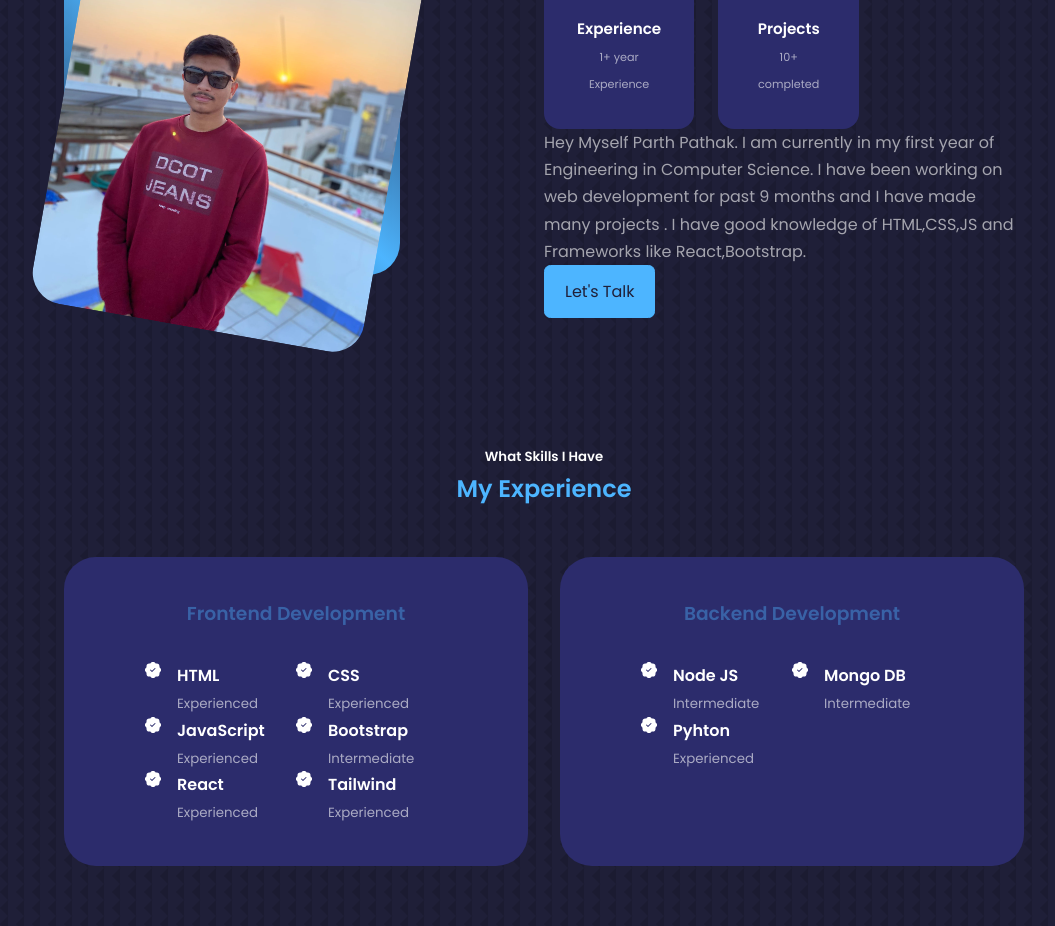
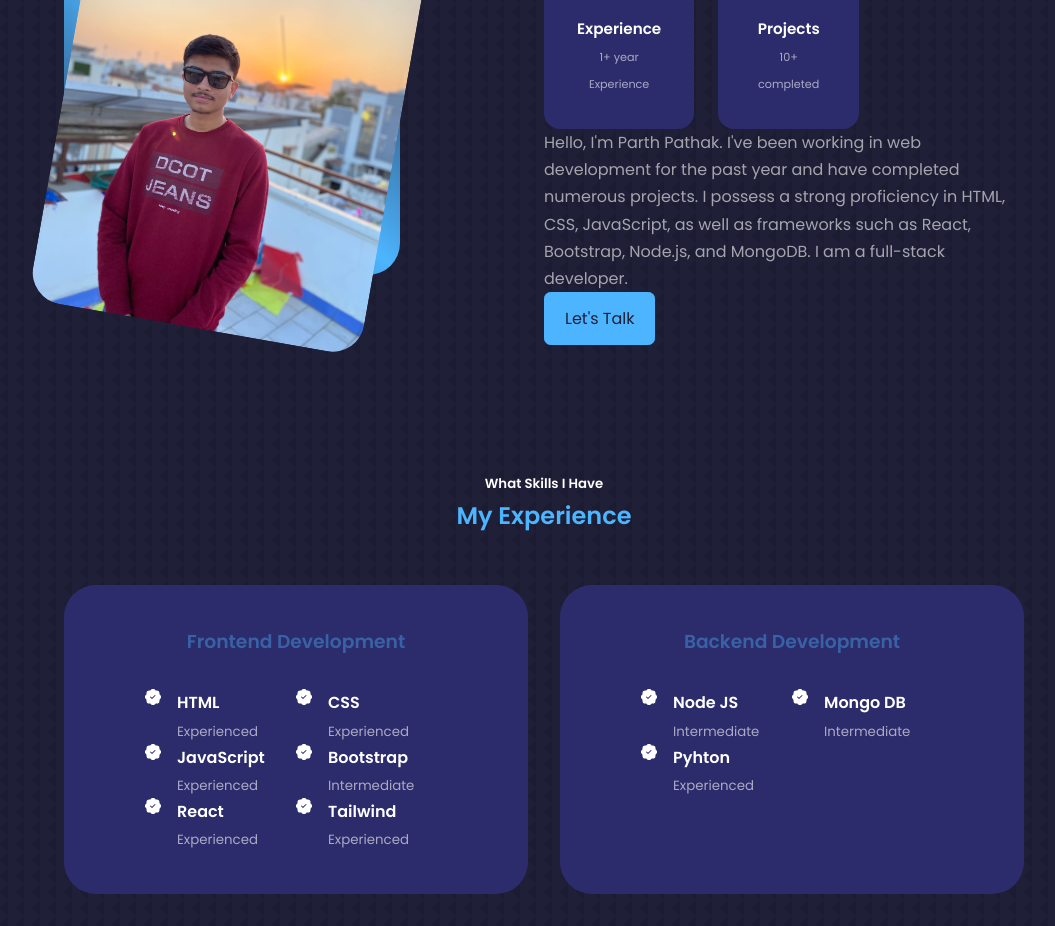
Before and after one commit to parthpathakpp1/my-project, a React (Create React App) app: page / in a window 1280 px wide. Shown: the part 1100-2026 px from the top of the page, without its empty margins (96-1151 px from the left). Built offline with nearby package versions, Linux system fonts and the light colour scheme.

Commit message:
Update About.jsx

```diff
--- a/src/components/about/About.jsx
+++ b/src/components/about/About.jsx
@@ -32,9 +32,7 @@ const About = () => {
             </article>
           </div>
           <p>
-            Hey Myself Parth Pathak. I am currently in my first year of Engineering in Computer Science. I have been working on web
-            development for past 9 months and I have made many projects . I have good knowledge of HTML,CSS,JS and Frameworks
-            like React,Bootstrap.
+            Hello, I'm Parth Pathak. I've been working in web development for the past year and have completed numerous projects. I possess a strong proficiency in HTML, CSS, JavaScript, as well as frameworks such as React, Bootstrap, Node.js, and MongoDB. I am a full-stack developer.
           </p>
 
           <a href='#contact' className='btn btn-primary'>Let's Talk</a>
```
